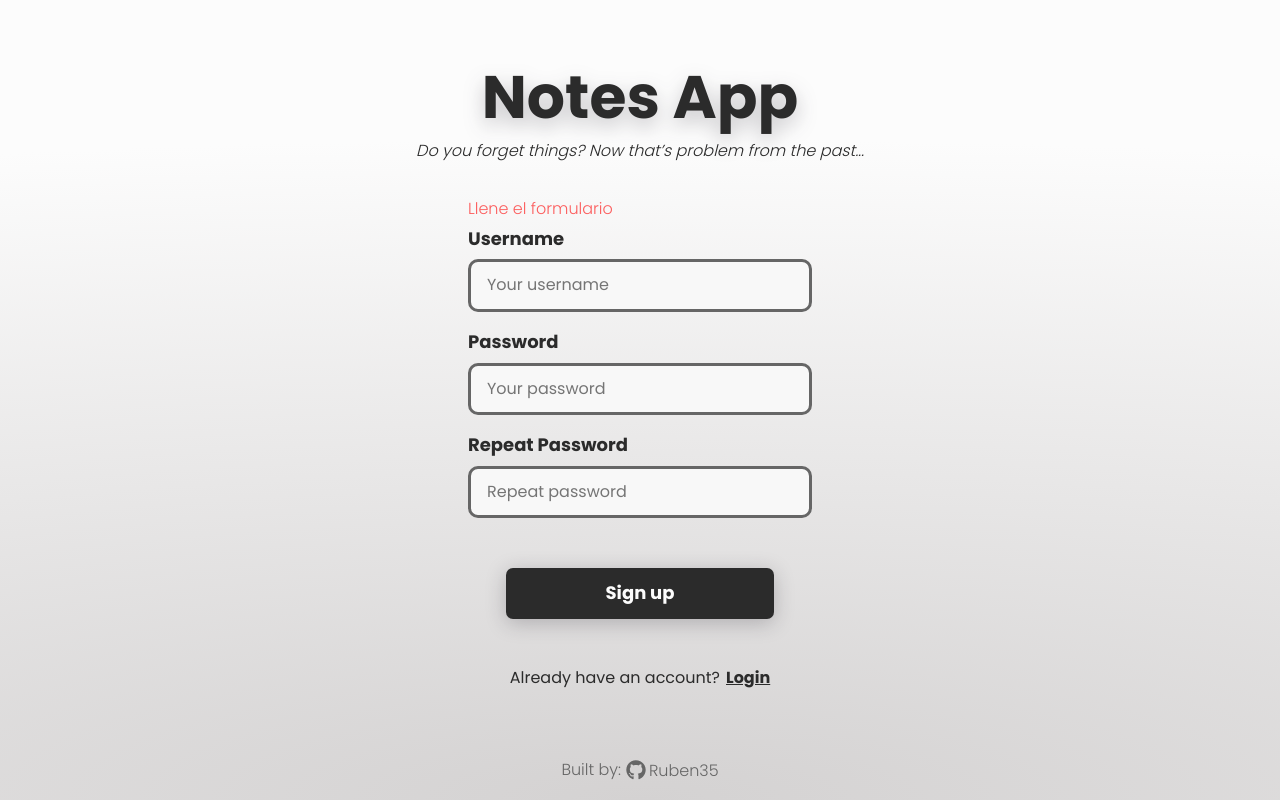
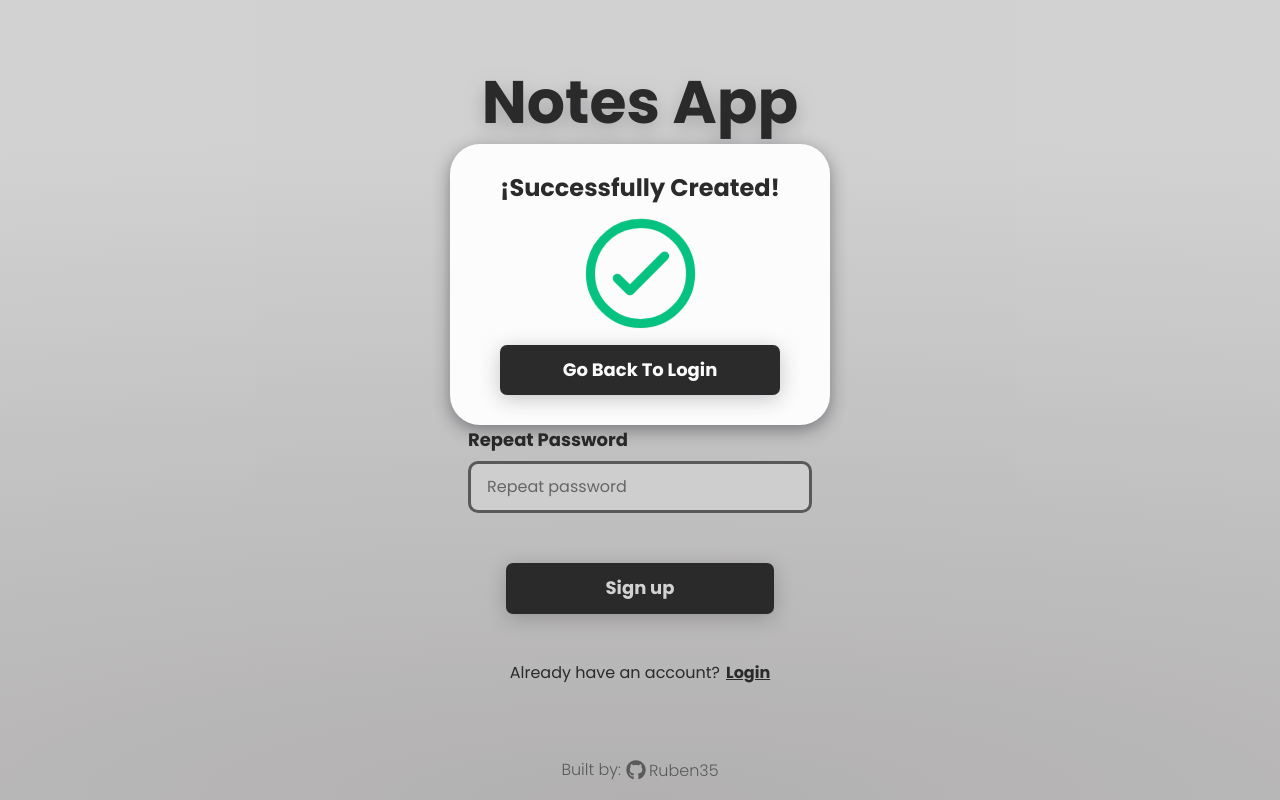
Before and after one commit to Ruben35/notes-fullstack, a Next.js app in the folder frontend/: page /signup in a window 1280 px wide. Both pictures are taken after a click on the button "Sign up". Built offline with nearby package versions, Linux system fonts and the light colour scheme.

Commit message:
✨ Added InfoModal

```diff
--- /dev/null
+++ b/frontend/src/components/Modals/InfoModal.tsx
@@ -0,0 +1,56 @@
+import React, { useState } from 'react'
+import Button from '../Button'
+import Image from 'next/image'
+import GreenCheck from '../../../public/icons/green-check.svg'
+import CrossMark from '../../../public/icons/cross-mark.svg'
+
+type Status = 'success' | 'error'
+
+interface Props {
+	open: boolean
+	setOpen: React.Dispatch<React.SetStateAction<boolean>>
+	onConfirmationCallback: () => any
+	title?: string
+	type?: Status
+	buttonLabel?: string
+}
+
+const InfoModal: React.FC<Props> = ({
+	open,
+	setOpen,
+	onConfirmationCallback,
+	title = 'InfoModal Title',
+	type = 'success',
+	buttonLabel = '',
+}) => {
+	const [exit, onExit] = useState(false)
+
+	const close = () => {
+		onExit(true)
+		setTimeout(() => {
+			setOpen(false)
+			onExit(false)
+		}, 400)
+	}
+
+	const handleConfirmation = () => {
+		close()
+		onConfirmationCallback()
+	}
+
+	if (!open) return null
+
+	return (
+		<div className={`modal__background ${exit ? 'modal--exit' : ''}`}>
+			<div className='modal__frame'>
+				<span className='modal__title'>{title}</span>
+				<Image src={type == 'success' ? GreenCheck : CrossMark} alt='Icon' />
+				<Button onClick={handleConfirmation}>
+					{buttonLabel ? buttonLabel : 'Button'}
+				</Button>
+			</div>
+		</div>
+	)
+}
+
+export default InfoModal
--- a/frontend/src/pages/signup.tsx
+++ b/frontend/src/pages/signup.tsx
@@ -5,24 +5,27 @@ import { useRef, useState } from 'react'
 import styles from '../styles/Home.module.css'
 import Button from '@/components/Button'
 import Link from 'next/link'
+import InfoModal from '@/components/Modals/InfoModal'
 
 const Signup = () => {
 	const [error, setError] = useState('')
+	const [open, setOpen] = useState(false)
 
 	const usernameRef = useRef<HTMLInputElement>(null)
 	const passwordRef = useRef<HTMLInputElement>(null)
 	const passwordRepeatRef = useRef<HTMLInputElement>(null)
 
 	const handleClick = () => {
-		if (
-			!usernameRef.current?.value ||
-			!passwordRef.current?.value ||
-			!passwordRepeatRef.current?.value
-		) {
-			setError('Llene el formulario')
-			return
-		}
-		setError('')
+		// if (
+		// 	!usernameRef.current?.value ||
+		// 	!passwordRef.current?.value ||
+		// 	!passwordRepeatRef.current?.value
+		// ) {
+		// 	setError('Llene el formulario')
+		// 	return
+		// }
+		// setError('')
+		setOpen(true)
 	}
 
 	return (
@@ -64,6 +67,14 @@ const Signup = () => {
 					<Link href='/'>Login</Link>
 				</span>
 			</main>
+			<InfoModal
+				open={open}
+				setOpen={setOpen}
+				onConfirmationCallback={() => {}}
+				title='¡Successfully Created!'
+				type='success'
+				buttonLabel='Go Back To Login'
+			/>
 		</>
 	)
 }
--- a/frontend/src/styles/Home.module.css
+++ b/frontend/src/styles/Home.module.css
@@ -35,3 +35,7 @@
     font-weight: var(--lightFont);
     margin-bottom: -10px;
 }
+
+.copy {
+    max-width: 300px;
+}
--- a/frontend/src/styles/globals.css
+++ b/frontend/src/styles/globals.css
@@ -217,3 +217,126 @@ button:active{
     transform: rotate(360deg);
   }
 }
+
+/* MODAL */
+
+.modal__background{
+  width: 100vw;
+  height: 100vh;
+  position: fixed;
+  top: 0px;
+  left: 0px;
+  z-index: 1;
+  background-color: rgb(43 43 43 / 0.2);
+  display: flex;
+  justify-content: center;
+  animation: enterModalBackground 0.4s ease-out;
+}
+
+.modal__frame {
+	max-width: 380px;
+  width: 90%;
+  height: fit-content;
+  margin-top: 18vh;
+  padding: 30px 20px;
+  background-color: var(--level-0);
+  border-radius: 30px;
+  box-shadow: 0px 5px 17px rgba(31, 30, 41, 0.46);
+  display: flex;
+  flex-direction: column;
+  justify-content: center;
+  gap: 20px;
+  animation: enterModal 0.8s ease-out;
+}
+
+.modal__title{
+  text-align: center;
+  font-size: 1.5rem;
+  font-weight: var(--boldFont);
+}
+
+.modal__frame img {
+  margin: 0 auto;
+  animation: pulse 1.2s ease-in-out  infinite;
+}
+
+.modal__frame button:not(button.small){
+  width: 100%;
+  max-width: 280px;
+  margin: 0 auto;
+  padding: 15px 0px;
+}
+
+.modal--exit {
+  animation: exitModalBackground 0.4s ease-in-out 0s 1 normal forwards;
+
+  .modal__frame {
+    animation: exitModal 0.2s ease-in-out 0s 1 normal forwards;
+  }
+}
+
+
+body:has(.modal__background.open) {
+	overflow-y: hidden;
+}
+
+body:has(.modal__background.open) .modal__background{
+  overflow-y: auto;
+}
+
+@media only screen and (min-width:835px){ /* Desktop */
+  body:has(.modal__background.open) {
+    overflow: hidden;
+  }
+  body:has(.modal__background.open) .modal__background{
+    overflow-y: hidden;
+  }
+}
+
+@keyframes enterModal {
+	0% {
+		translate: 0 100vh;
+	}
+	100% {
+		translate: 0;
+	}
+}
+
+@keyframes enterModalBackground {
+	0% {
+		background-color: rgb(24 23 31 / 0);
+	}
+	100% {
+		background-color: currentBackgroundColor;
+	}
+}
+
+@keyframes exitModal {
+	0% {
+		translate: 0;
+	}
+	100% {
+		translate: 0 100vh;
+	}
+}
+
+@keyframes exitModalBackground {
+	0% {
+		background-color: currentBackgroundColor;
+	}
+	100% {
+		background-color: rgb(24 23 31 / 0);
+	}
+}
+
+@keyframes pulse {
+  0% {
+    scale: 1;
+  }
+  50% {
+    scale: 1.1
+  }
+  100% {
+    sclae: 1;
+  }
+}
```
Also changed, not shown: frontend/public/icons/cross-mark.svg (added), frontend/public/icons/green-check.svg (added).
